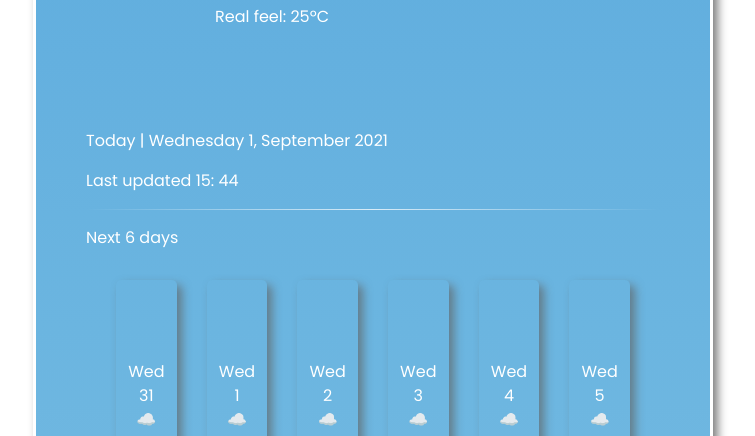
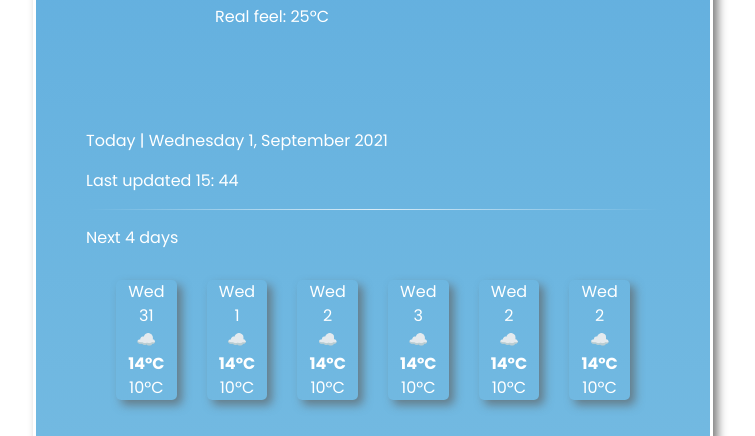
Before and after one commit to CatHarsis39/WeatherApp-Project-, a plain HTML site: page Index.html in a window 1280 px wide. Shown: the part 516-952 px from the top of the page, without its empty margins (267-1022 px from the left). Drawn offline with nearby package versions, Linux system fonts and the light colour scheme; no server answers.

Commit message:
padding bubble fixed

```diff
--- a/Index.html
+++ b/Index.html
@@ -77,13 +77,13 @@
 
       <hr />
 
-      <div class="next-days">Next 6 days</div>
+      <div class="next-days">Next 4 days</div>
 
       <!-- Next 5 day part -->
       <footer>
         <div class="row">
           <div class="col-2">
-            <div class="bubble first-bubble">
+            <div class="bubble">
               <div class="days-name">Wed</div>
               <div class="exact-date">31</div>
               <div class="weather-image">☁️</div>
@@ -122,25 +122,25 @@
             </div>
             </div>
 
-             <div class="col-2">
+            <div class="col-2">
             <div class="bubble">
               <div class="days-name">Wed</div>
-              <div class="exact-date">4</div>
+              <div class="exact-date">2</div>
               <div class="weather-image">☁️</div>
               <div class="highest-temp">14ºC</div>
               <div class="lowest-temp">10ºC</div>
             </div>
-            </div>
+          </div>
 
-            <div class="col-2">
+          <div class="col-2">
             <div class="bubble">
               <div class="days-name">Wed</div>
-              <div class="exact-date">5</div>
+              <div class="exact-date">2</div>
               <div class="weather-image">☁️</div>
               <div class="highest-temp">14ºC</div>
               <div class="lowest-temp">10ºC</div>
             </div>
-            </div>
+          </div>
 
 
           </div>
--- a/script/index.js
+++ b/script/index.js
@@ -119,6 +119,8 @@ function getCurrentLocation(event) {
 let currentLocationButton = document.querySelector("#current-location-button");
 currentLocationButton.addEventListener("click", getCurrentLocation);
 
+// Temperature conversion feature
+
 let celsiusTemperature = null; // global variable to allow switch unit
 
 function showFahrenheit(event) {
@@ -140,4 +142,6 @@ function displayCelsius(event) {
 let tempCelsius = document.querySelector("#temp-celsius");
 tempCelsius.addEventListener("click", displayCelsius);
 
-getApiInfo("New York"); // default city when page is loading
+// Default city when page is loading
+
+getApiInfo("New York");
--- a/style/style.css
+++ b/style/style.css
@@ -130,7 +130,7 @@ hr {
 }
 
 .bubble {
-  padding: 80px 0;
+  padding: 80px -1;
   margin: 10px, 20px;
   max-width: 100%;
   box-shadow: 5px 5px 10px rgba(98, 109, 114, 0.8);
```
